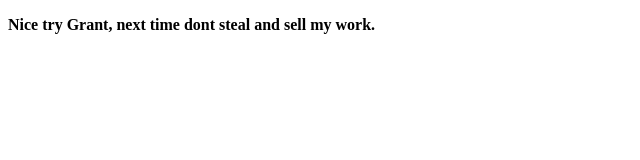
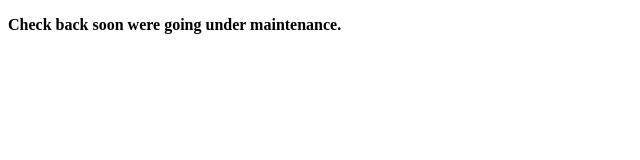
Before and after one commit to SnowDev9099/Cygg, a plain HTML site: page index.html in a window 1280 px wide. Shown: the full height of the page, 0-640 px from the left. Drawn offline with Linux system fonts and the light colour scheme.

Commit message:
Update index.html

```diff
--- a/index.html
+++ b/index.html
@@ -2,7 +2,7 @@
 <html>
 <body>
 
-<p><b/>Nice try Grant, next time dont steal and sell my work.</b></p>
+<p><b/>Check back soon were going under maintenance.</b></p>
 
 </body>
 </html>
```
